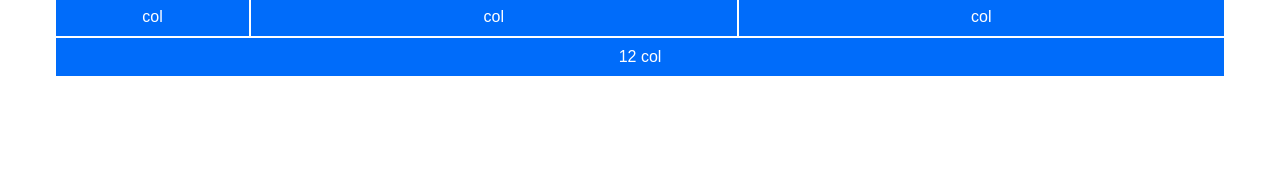
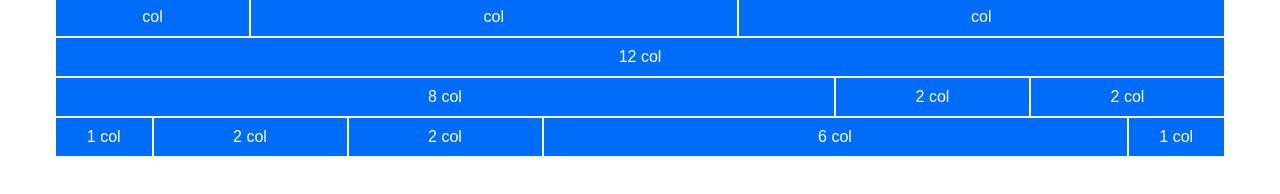
Before and after one commit to DanyMencu/html-css-12bool, a plain HTML site: page index.html in a window 1280 px wide. Shown: the part 80-274 px from the top of the page. Drawn offline with Linux system fonts and the light colour scheme.

```diff
--- a/index.html
+++ b/index.html
@@ -70,6 +70,36 @@
                 <div class="box">12 col</div>
             </div>
         </div>
+        <!-- ROW 8 + 2 + 2 COL -->
+        <div class="row">
+            <div class="col-8">
+                <div class="box">8 col</div>
+            </div>
+            <div class="col-2">
+                <div class="box">2 col</div>
+            </div>
+            <div class="col-2">
+                <div class="box">2 col</div>
+            </div>
+        </div>
+        <!-- ROW 1 + 2 + 2 + 6 + 1 ROW -->
+        <div class="row">
+            <div class="col-1">
+                <div class="box">1 col</div>
+            </div>
+            <div class="col-2">
+                <div class="box">2 col</div>
+            </div>
+            <div class="col-2">
+                <div class="box">2 col</div>
+            </div>
+            <div class="col-6">
+                <div class="box">6 col</div>
+            </div>
+            <div class="col-1">
+                <div class="box">1 col</div>
+            </div>
+        </div>
     </div>
 
 </body>
```
